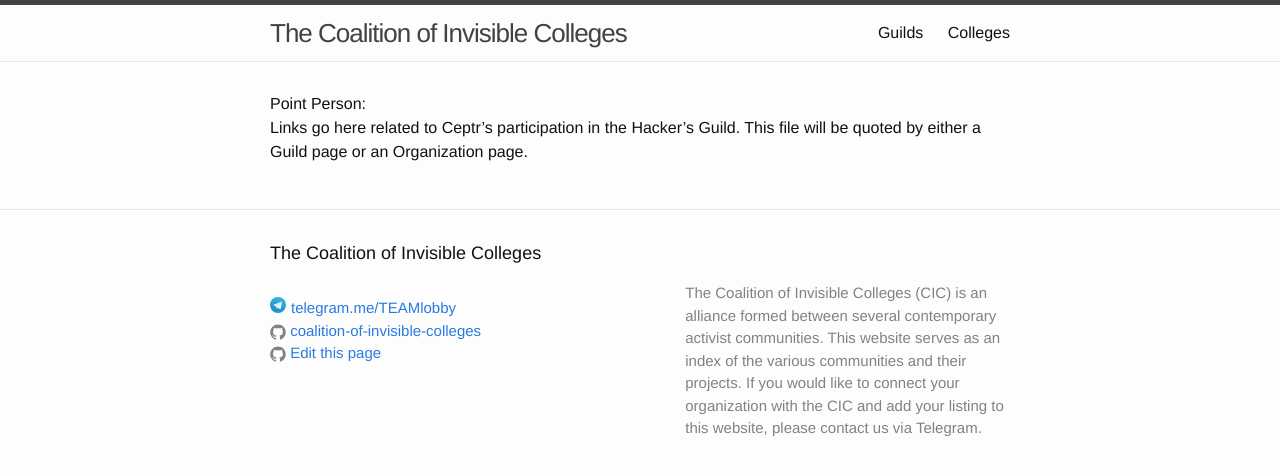
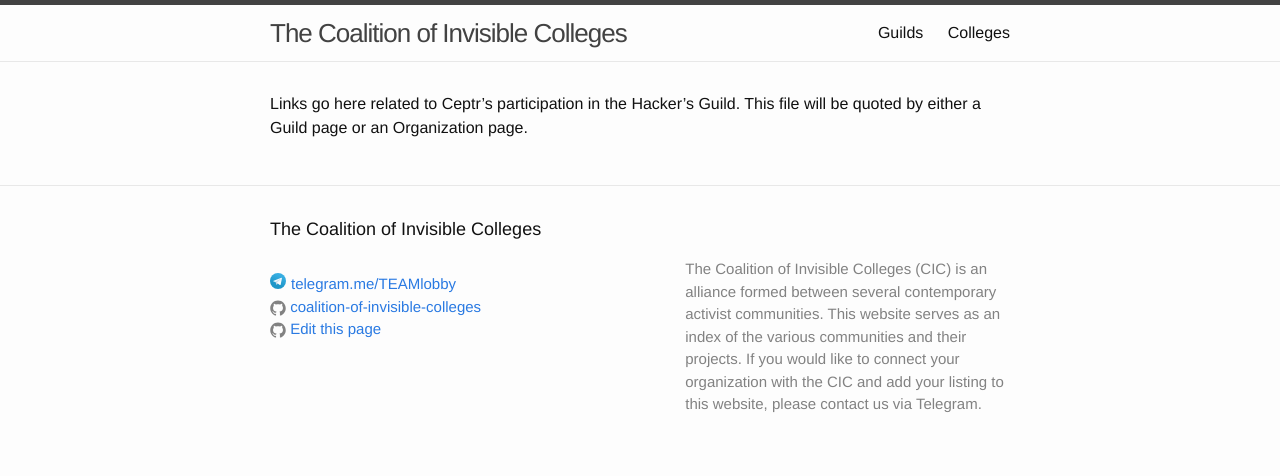
Before and after one commit to coalition-of-invisible-colleges/cic.github.io, a Jekyll site: the page built from colleges/ceptr/ceptr-hackers.md, in a window 1280 px wide. Shown: the top 476 px of the page. Built offline with Jekyll 4.4.1, drawn with Linux system fonts in a browser that asks for light colours.

Commit message:
Update listing.html

```diff
--- a/_layouts/listing.html
+++ b/_layouts/listing.html
@@ -1,5 +1,4 @@
 ---
 layout: default
 ---
-Point Person: {{ layout.pointperson }}
 {{ content }}
```
